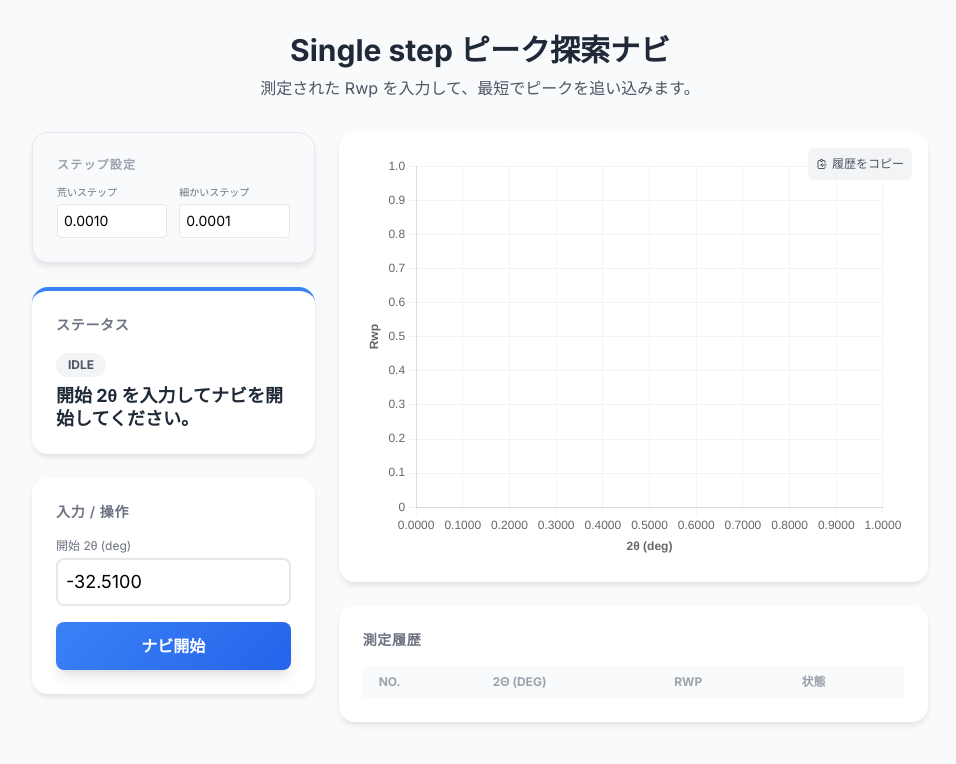
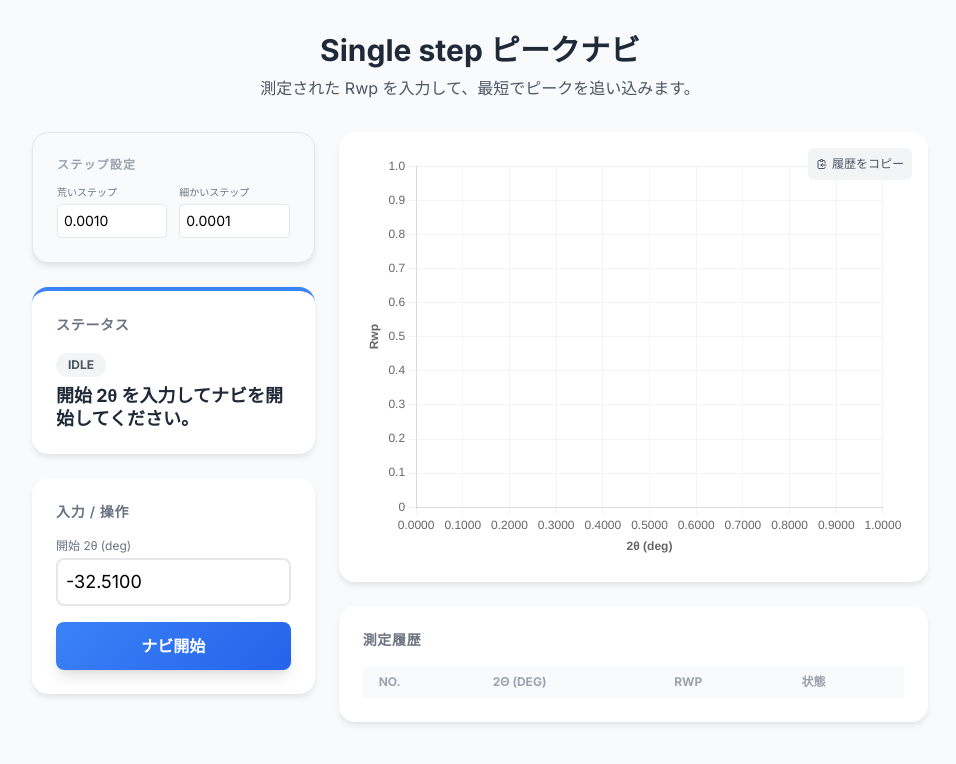
Before and after one commit to hiromiobayashisp8/single_step, a plain HTML site: page index.html in a window 1280 px wide. Shown: the whole page, without its empty margins (160-1116 px from the left). Drawn offline with nearby package versions, Linux system fonts and the light colour scheme.

Commit message:
Update index.html
change title

```diff
--- a/index.html
+++ b/index.html
@@ -18,7 +18,7 @@
 <body class="p-4 md:p-8">
     <div class="max-w-4xl mx-auto">
         <header class="mb-8 text-center">
-            <h1 class="text-3xl font-bold text-gray-800 mb-2">Single step ピーク探索ナビ</h1>
+            <h1 class="text-3xl font-bold text-gray-800 mb-2">Single step ピークナビ</h1>
             <p class="text-gray-600">測定された Rwp を入力して、最短でピークを追い込みます。</p>
         </header>
 
```
